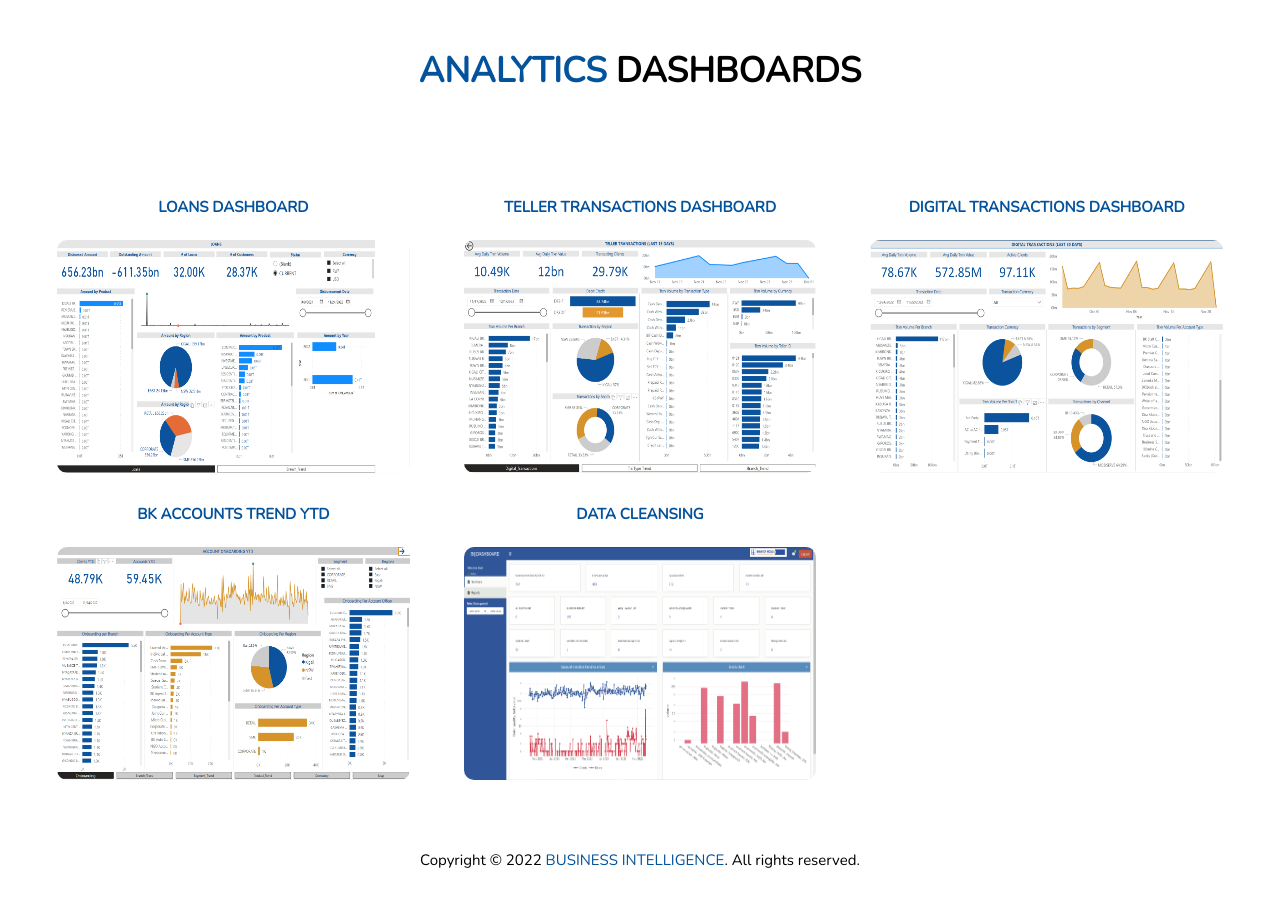
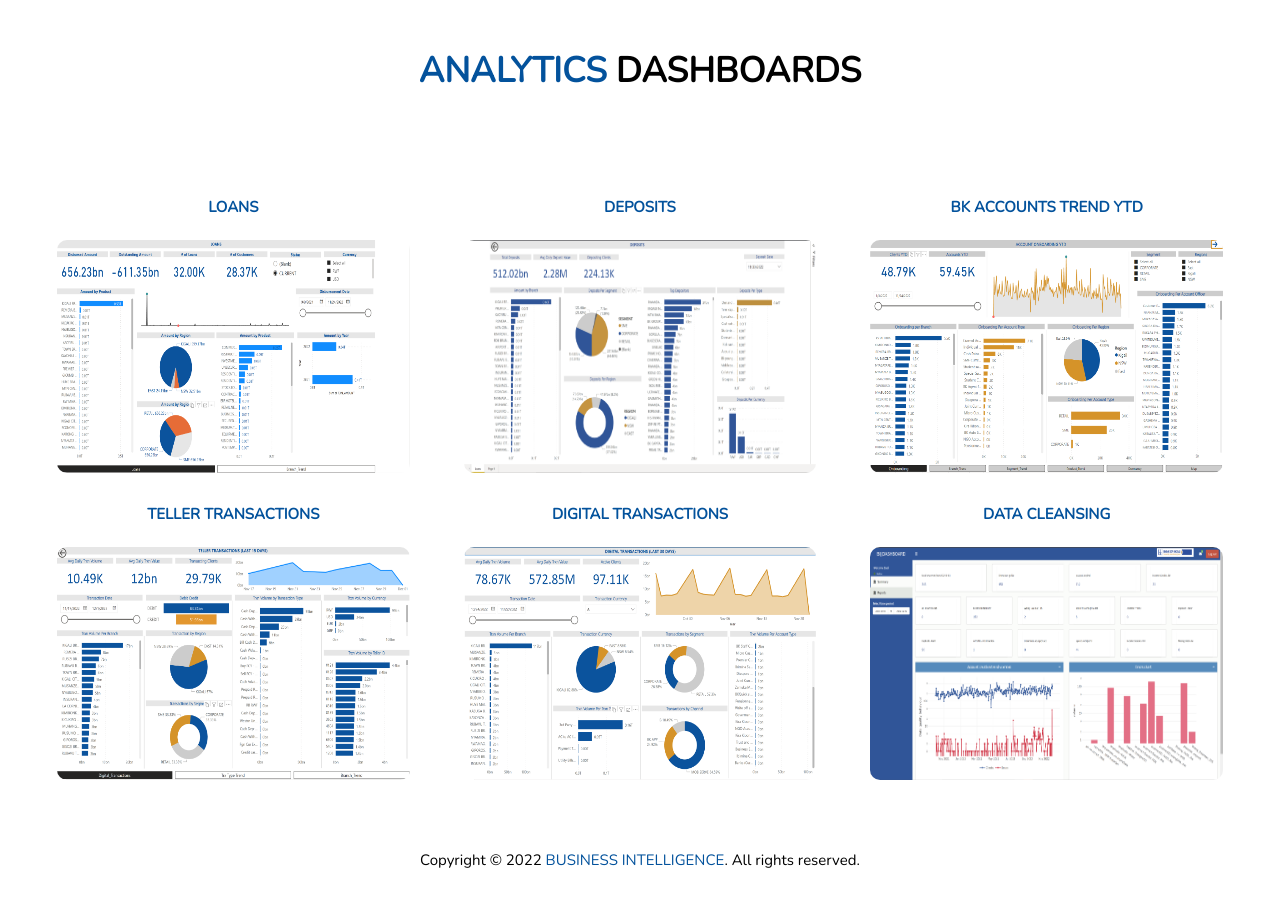
Before and after one commit to Magnific7/lana-book-store, a Django app: page /BI_HUB/Analytics-dashboard/ in a window 1280 px wide. Shown: the part 149-1054 px from the top of the page. Run offline with Django 3.2, Linux system fonts and the light colour scheme; some libraries are stand-ins or nearby versions.

Commit message:
adding the deposit dashbord

```diff
--- a/bi_hub_app/templates/analytics-dashboards.html
+++ b/bi_hub_app/templates/analytics-dashboards.html
@@ -65,7 +65,7 @@
                     <div class="row">
                       <div class="col-lg-4 text-center col-sm-6 mt-3">
                         <div class="item">
-                          <h4 class="mb-4 " ><a  href="http://bit.ly/3OywDTt" target="_blank">Loans Dashboard</a></h4>
+                          <h4 class="mb-4 " ><a  href="http://bit.ly/3OywDTt" target="_blank">Loans</a></h4>
                           <a  href="http://bit.ly/3OywDTt" target="_blank"> <img src="{%  static  'images/loan.PNG'  %}" alt=""></a>
 
 
@@ -74,30 +74,38 @@
 
                       <div class="col-lg-4 text-center col-sm-6 mt-3">
                         <div class="item">
-                          <h4 class="mb-4 " ><a  href="http://bit.ly/3ii2trk" target="_blank">Teller Transactions Dashboard</a></h4>
-                          <a  href="http://bit.ly/3ii2trk" target="_blank"><img src="{%  static  'images/teller_trans.PNG'  %}" alt=""></a>
+                          <h4 class="mb-4 " ><a  href="http://bit.ly/3HqvwDc" target="_blank">Deposits</a></h4>
+                          <a  href="http://bit.ly/3ii2trk" target="_blank"><img src="{%  static  'images/Deposits.PNG'  %}" alt=""></a>
+                        </div>
 
-
-                        </div>
                       </div>
                       <div class="col-lg-4 text-center col-sm-6 mt-3">
                         <div class="item">
-                          <h4 class="mb-4 " > <a  target="_blank" href="http://bit.ly/3V6TM1L">Digital Transactions Dashboard</a></h4>
-                          <a  target="_blank" href="http://bit.ly/3V6TM1L">    <img src="{%  static  'images/digital transaction.PNG'  %}" alt=""></a>
+                          <h4 class="mb-4 " ><a href="https://app.powerbi.com/reportEmbed?reportId=8223a974-d633-4d90-9b2e-fb6b187b4d90&autoAuth=true&ctid=9766f6af-73b8-40a2-8694-ede49d30d84e" target="_blank">BK Accounts Trend YTD</a></h4>
+                          <a href="https://app.powerbi.com/reportEmbed?reportId=8223a974-d633-4d90-9b2e-fb6b187b4d90&autoAuth=true&ctid=9766f6af-73b8-40a2-8694-ede49d30d84e" target="_blank"> <img src="{%  static  'images/account_trend.png'  %}" alt=""></a>
 
 
                         </div>
                       </div>
                       </div>
                       <div class="row">
+
                         <div class="col-lg-4 text-center col-sm-6 mt-3">
                           <div class="item">
-                            <h4 class="mb-4 " ><a href="https://app.powerbi.com/reportEmbed?reportId=8223a974-d633-4d90-9b2e-fb6b187b4d90&autoAuth=true&ctid=9766f6af-73b8-40a2-8694-ede49d30d84e" target="_blank">BK Accounts Trend YTD</a></h4>
-                            <a href="https://app.powerbi.com/reportEmbed?reportId=8223a974-d633-4d90-9b2e-fb6b187b4d90&autoAuth=true&ctid=9766f6af-73b8-40a2-8694-ede49d30d84e" target="_blank"> <img src="{%  static  'images/account_trend.png'  %}" alt=""></a>
+                            <h4 class="mb-4 " ><a  href="http://bit.ly/3ii2trk" target="_blank">Teller Transactions</a></h4>
+                            <a  href="http://bit.ly/3ii2trk" target="_blank"><img src="{%  static  'images/teller_trans.PNG'  %}" alt=""></a>
+                          </div>
+
+                        </div>
+                        <div class="col-lg-4 text-center col-sm-6 mt-3">
+                          <div class="item">
+                            <h4 class="mb-4 " > <a  target="_blank" href="http://bit.ly/3V6TM1L">Digital Transactions</a></h4>
+                            <a  target="_blank" href="http://bit.ly/3V6TM1L">    <img src="{%  static  'images/digital transaction.PNG'  %}" alt=""></a>
 
 
                           </div>
                         </div>
+
                         <div class="col-lg-4 text-center col-sm-6 mt-3">
                           <div class="item">
                             <h4 class="mb-4 " ><a href="https://bit.ly/3VSc5YA" target="_blank">Data Cleansing</a></h4>
```
Also changed, not shown: bi_hub_app/static/images/Deposits.png (added), 2 other files.
